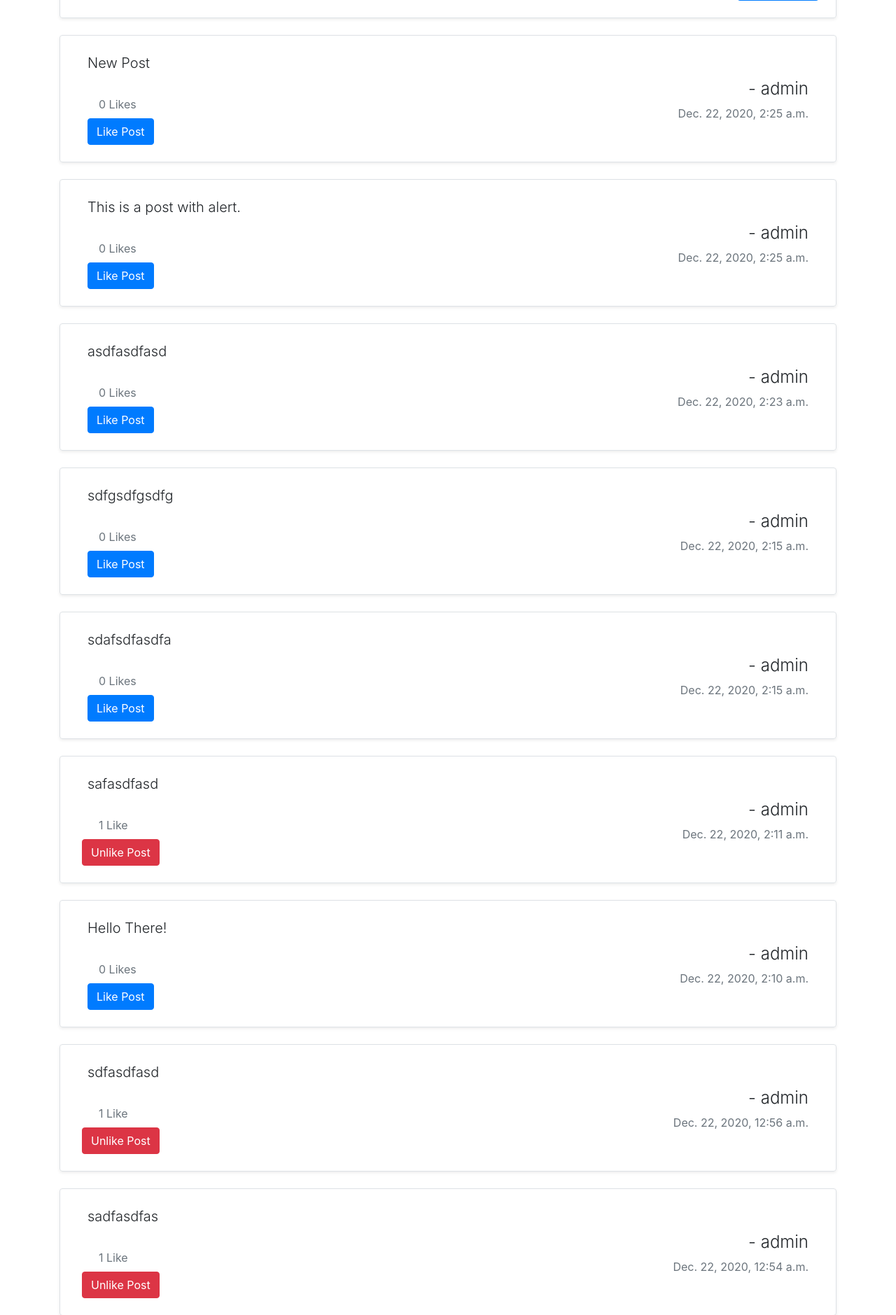
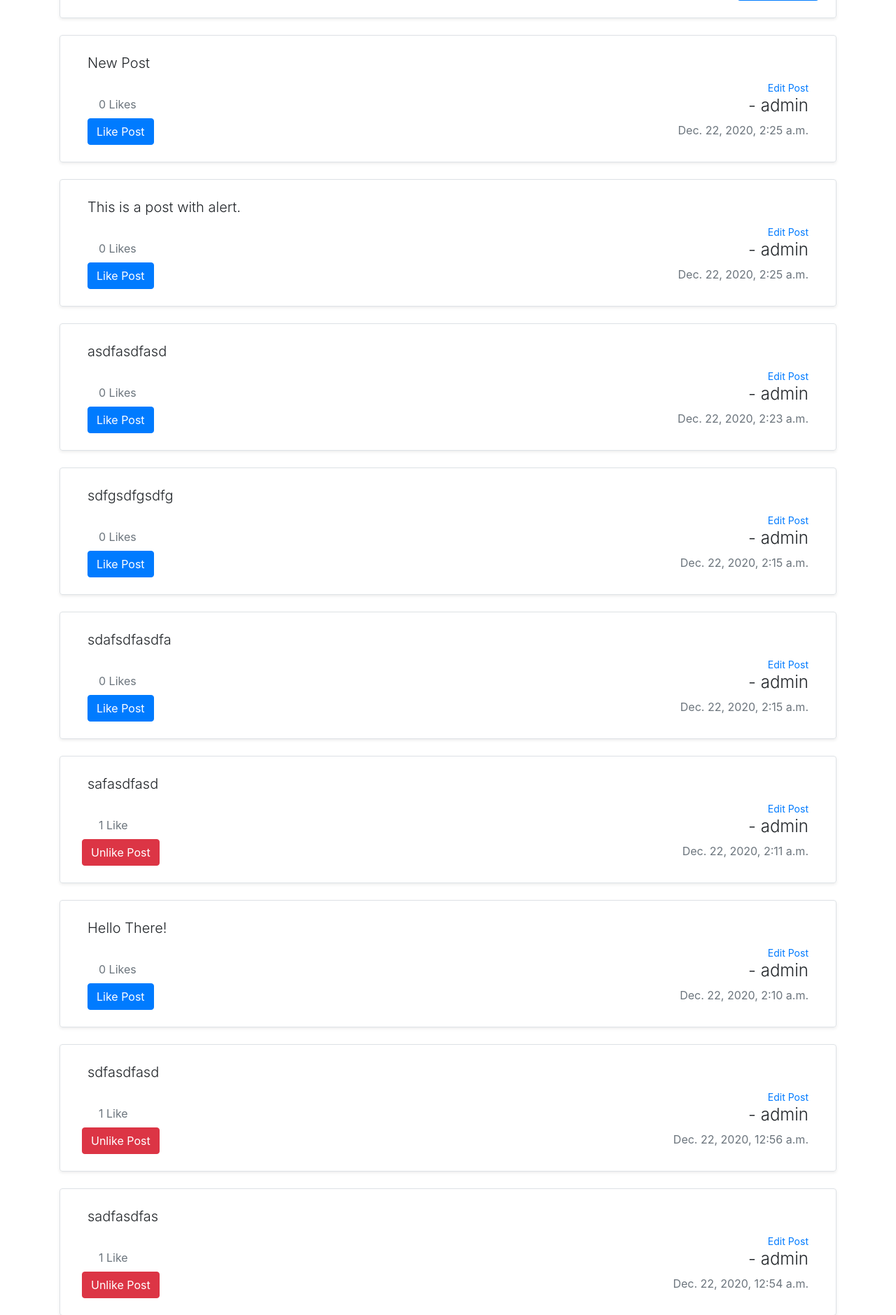
Before and after one commit to sflems/led-board-manager, a Django app: page /profile/admin in a window 1280 px wide. Shown: the part 447-2326 px from the top of the page at 70% size. Run offline with Django 3.2, Linux system fonts and the light colour scheme; a user stored in the database is signed in; data comes from the database, SQL or seed files in the repository; both versions use the stored data as it was after the commit; some libraries are stand-ins or nearby versions.

Commit message:
Edit/Save Post Functions Added
TODO: Implement API call in views.py

```diff
--- a/network/static/network/network.js
+++ b/network/static/network/network.js
@@ -29,12 +29,13 @@ document.addEventListener('DOMContentLoaded', function() {
 				return false;
 			});
 		};
+		if (post.querySelector('small#edit-post') != null) {
+			post.querySelector('small#edit-post').addEventListener('click', function() {
+				edit_post(`${post.id}`);
+				this.style.display = "none";
+			});
+		};
     });
-
-  // TODO: Implement Profiles View
-
-  // By default load all posts view
-  // load_views('all_posts');
 })
 
 function load_views(view) {
@@ -146,7 +147,47 @@ function like_post(post_id) {
 	});
 }
 
-// Likes a post
+// Creates Text Area to edit a post
+function edit_post(post_id) {
+	post = document.getElementById(post_id);
+	old_content = post.querySelector('#post-content').innerText;
+	post.querySelector('.post p').outerHTML = `
+		<form method="PUT" id="edit-form">
+			<div class="form-group">
+				<textarea id="compose-content" class="form-control mb-4" rows="5" cols="200">${old_content}</textarea>
+			</div>
+			<button id="submit" class="btn btn-sml btn-primary float-right">Submit Changes</button>
+		</form>
+	`;
+	$('#edit-form').submit(function(){
+		save_post(post_id);
+		return false;
+	});
+}
+
+// Saves an edited a post
+function save_post(post_id) {
+	content = document.getElementById(post_id).querySelector('#compose-content').value;
+	const csrftoken = Cookies.get('csrftoken');
+
+	fetch(`/posts/${post_id}`, {
+		headers: {'X-CSRFToken': csrftoken},
+		method: 'PUT',
+		body: JSON.stringify({
+			edit: true,
+			content: content,
+		})
+	})
+	.then(response => response.json())
+	.then(result => {
+		// Print result
+		// TODO: Update post (or not), once response recieved.
+		console.log(result);
+
+	});
+}
+
+// Follows a post
 function follow_user(username) {
 	const csrftoken = Cookies.get('csrftoken');
 	fetch(`/profile/${username}`, {
@@ -161,7 +202,7 @@ function follow_user(username) {
 		// Print result
 		console.log(result);
 		buttons = document.querySelectorAll(`button[data-user="${username}"]`);
-		//if liked not tru then make button = unlike
+		//if followed not true then make button = unfollow
 		if (result.followed != true) {
 			buttons.forEach(button => {
 				button.innerHTML = "Follow";
--- a/network/templates/network/posts.html
+++ b/network/templates/network/posts.html
@@ -32,7 +32,10 @@
 								<a class="btn btn-light mt-2 mb-0" href="{% url 'login' %}?next={{request.path}}">Log in to like this article.</a><br>
 							{% endif %}
 						</div>
-						<div class="col-sm-6">
+						<div class="col-sm-6 text-right">
+							{% if request.user == post.author %}
+								<small id="edit-post" data-post_id="{{ post.id }}"class="text-right"><a href="#{{ post.id }}">Edit Post</a></small>
+							{% endif %}
 							<h4 class="ml-3 font-weight-light text-right">- {{ post.author }}</h4>
 							<div class="row mt-1 ml-0">
 								{% if request.user != post.author %}
--- a/network/templates/network/profile.html
+++ b/network/templates/network/profile.html
@@ -8,14 +8,7 @@
 	</div>
 	<div class="row m-0 justify-content-center">
 		<p>
-		<!---
-				TODO: Followers
-									--->
-		Followers: {{ profile.follower.count }} |
-		<!---
-				TODO: Followed Users
-									--->
-		Followed Users: {{ following.count }}
+			Followers: {{ profile.follower.count }} | Followed Users: {{ following.count }}
 		</p>
 	</div>
 {% else %}
```
Also changed, not shown: db.sqlite3.
